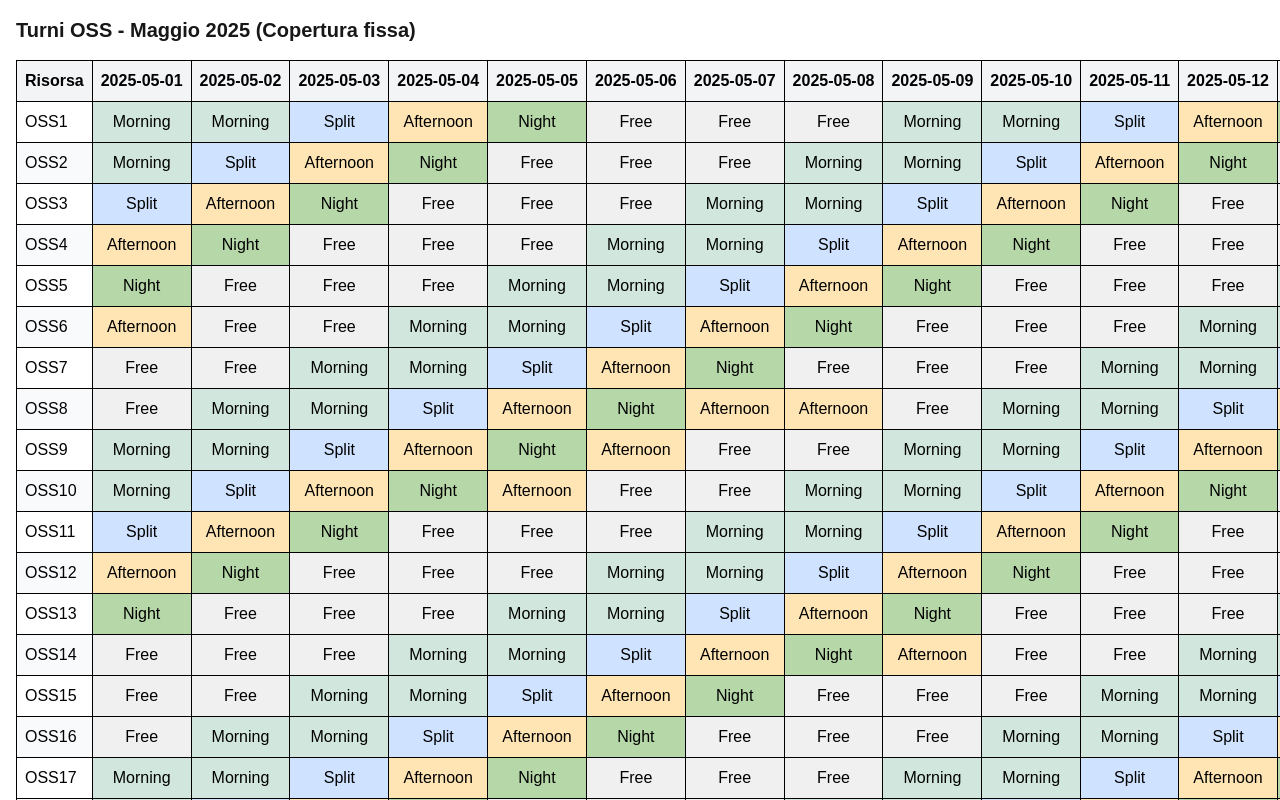
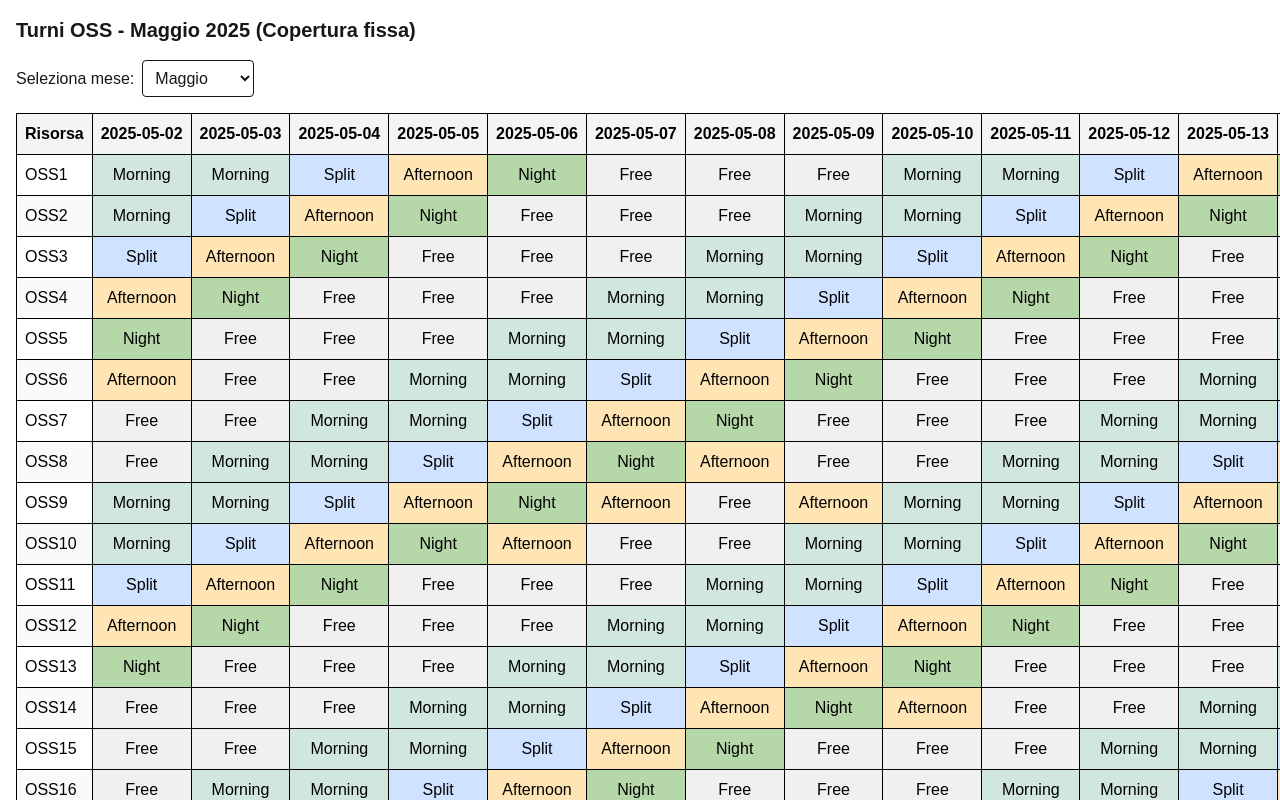
Before and after one commit to OscarC03/rsa-schedule, a Next.js app: page / in a window 1280 px wide. Shown: the top 800 px of the page. Built offline with nearby package versions, Linux system fonts and the light colour scheme.

Commit message:
feat: Refactor shift generation and add month replication functionality

```diff
--- a/src/Application Code/Shift Management/ShiftManagement.ts
+++ b/src/Application Code/Shift Management/ShiftManagement.ts
@@ -1,6 +1,6 @@
 import { Resource, ResourceShift, ShiftType } from "@/model/model";
 
-export const GenerateShift = (startDate: Date, resources: Resource[]): ResourceShift[] => {
+export const generateShift = (startDate: Date, resources: Resource[]): ResourceShift[] => {
   const DAILY_REQUIREMENTS: Record<ShiftType, number> = {
     Morning: 5,
     Afternoon: 4,
@@ -32,7 +32,7 @@ export const GenerateShift = (startDate: Date, resources: Resource[]): ResourceS
 
   const schedule: ResourceShift[] = [];
 
-  for (let day = 0; day < daysInMonth; day++) {
+  for (let day = 1; day <= daysInMonth; day++) {
     const currentDate = new Date(year, month, day + 1).toISOString().split("T")[0];
 
     const dailyCount: Record<ShiftType, number> = {
@@ -83,34 +83,50 @@ export const GenerateShift = (startDate: Date, resources: Resource[]): ResourceS
   return schedule;
 };
 
+export function replicateScheduleForMonth(
+  originalSchedule: ResourceShift[],
+  sourceMonth: number, // 0=gennaio, 4=maggio
+  targetYear: number,
+  targetMonth: number
+): ResourceShift[] {
+  // giorni del mese target
+  const daysInTargetMonth = new Date(targetYear, targetMonth + 1, 0).getDate();
+
+  // filtra la schedule base per ordinare per giorno
+  // estrai i turni raggruppati per giorno (stringa ISO)
+  const scheduleByDay: ResourceShift[][] = [];
+  const baseYear = new Date(originalSchedule[0].date).getFullYear();
+  const baseMonth = new Date(originalSchedule[0].date).getMonth();
+
+  for (let day = 1; day <= daysInTargetMonth; day++) {
+    // calcolo giorno modulo giorni mese base
+    const baseDay = ((day - 1) % (new Date(baseYear, baseMonth + 1, 0).getDate())) + 1;
+
+    // filtra i turni del baseDay
+    const dayShifts = originalSchedule.filter(s => {
+      const sDate = new Date(s.date);
+      return sDate.getFullYear() === baseYear &&
+        sDate.getMonth() === baseMonth &&
+        sDate.getDate() === baseDay;
+    });
+
+    // cambia la data al targetYear/targetMonth/day
+    const newDateStr = new Date(targetYear, targetMonth, day + 1).toISOString().split("T")[0];
+    const newDayShifts = dayShifts.map(shift => ({
+      ...shift,
+      date: newDateStr,
+    }));
+
+    scheduleByDay.push(newDayShifts);
+  }
+
+  // appiattisci e restituisci
+  return scheduleByDay.flat();
+};
+
+
 function rotateArray<T>(arr: T[], shift: number): T[] {
   const len = arr.length;
   shift = ((shift % len) + len) % len; // shift positivo modulo len
   return arr.slice(shift).concat(arr.slice(0, shift));
 }
-
-
-
-/*export const canUseResource = (resourceShifts: ResourceShift[], resource: Resource, shiftType: ShiftType, date: Date): boolean => {
-    if (resource.forbiddenShiftTypes.includes(shiftType)) {
-        return false;
-    }
-    if (resourceShifts.findIndex(e => e.date === date && e.resourceId === resource.id && e.shiftType !== ShiftType.Free) !== -1) {
-        return false;
-    }
-
-    let prevDate: Date = new Date(date.setDate(date.getDate() - 1));
-    let prevResourceShift: ResourceShift | undefined = resourceShifts.find(e => e.resourceId === resource.id && e.date === prevDate);
-    if (prevResourceShift) {
-        if ((prevResourceShift.shiftType === ShiftType.Afternoon || prevResourceShift.shiftType === ShiftType.Split) && shiftType === ShiftType.Morning) {
-            return false;
-        }
-    }
-
-    return true;
-}*/
-
-export const getDaysInMonth = (year: number, month: number): number => {
-  // month: 0 = gennaio, 1 = febbraio, ..., 11 = dicembre
-  return new Date(year, month + 1, 0).getDate();
-}
--- a/src/app/page.tsx
+++ b/src/app/page.tsx
@@ -1,14 +1,16 @@
 "use client";
 
-import { GenerateShift } from "@/Application Code/Shift Management/ShiftManagement";
+import { generateShift, replicateScheduleForMonth } from "@/Application Code/Shift Management/ShiftManagement";
 import { Resource, ResourceShift, ResourceType, Shift, ShiftType } from "@/model/model";
-import { useEffect, useState } from "react";
+import { useEffect, useRef, useState } from "react";
 
 export default function Page() {
     const [shifts, setShifts] = useState<ResourceShift[]>([]);
+    const shiftRef = useRef<ResourceShift[]>([]);
     const [matrix, setMatrix] = useState<Record<string, Record<string, ResourceShift>>>({});
     const [dateArray, setDateArray] = useState<string[]>([]);
     const [isLoading, setIsLoading] = useState<boolean>(true);
+    const [isTableLoading, setIsTableLoading] = useState<boolean>(false);
 
     const resources: Resource[] = [
         // 23 OSS A TEMPO PIENO
@@ -48,10 +50,37 @@ export default function Page() {
         Free: '#F0F0F0',     // grigio chiaro
     };
 
-    useEffect(() => {
-        const startDate = new Date('2025-05-01');
-        const resourceShifts = GenerateShift(startDate, resources);
-        setShifts(resourceShifts);
+    // Lista mesi da Maggio ad Aprile
+    const mesi = [
+        { value: 4, label: "Maggio" },
+        { value: 5, label: "Giugno" },
+        { value: 6, label: "Luglio" },
+        { value: 7, label: "Agosto" },
+        { value: 8, label: "Settembre" },
+        { value: 9, label: "Ottobre" },
+        { value: 10, label: "Novembre" },
+        { value: 11, label: "Dicembre" },
+        { value: 0, label: "Gennaio" },
+        { value: 1, label: "Febbraio" },
+        { value: 2, label: "Marzo" },
+        { value: 3, label: "Aprile" },
+    ];
+
+    // Funzione chiamata al cambio mese
+    const handleMonthChange = (e: React.ChangeEvent<HTMLSelectElement>) => {
+        const selectedMonth = parseInt(e.target.value, 10);
+        // Qui puoi chiamare la funzione che preferisci, ad esempio:
+        // aggiornaTurniPerMese(selectedMonth);
+        setIsTableLoading(true);
+        console.log("Mese selezionato:", selectedMonth);
+        const monthSchedule = replicateScheduleForMonth(shiftRef.current, 4, 2025, selectedMonth);
+        console.log("Turni del mese selezionato:", monthSchedule);
+        initSchedule(monthSchedule);
+        setIsTableLoading(false);
+    };
+
+    const initSchedule = (resourceShifts: ResourceShift[]) => {
+        setIsLoading(true);
 
         // Estrai tutte le date distinte ordinate
         const dateSet = new Set(resourceShifts.map(t => t.date));
@@ -71,6 +100,14 @@ export default function Page() {
 
         setMatrix(mappaTurni);
         setIsLoading(false);
+    }
+
+    useEffect(() => {
+        const startDate = new Date(2025, 4, 1, 0, 0, 0, 0); // Inizio del mese corrente
+        const monthSchedule = generateShift(startDate, resources);
+        setShifts(monthSchedule);
+        shiftRef.current = monthSchedule; // Salva i turni generati nel ref
+        initSchedule(monthSchedule);
     }, []);
 
     if(isLoading)
@@ -79,6 +116,22 @@ export default function Page() {
     return (
         <div className="p-4 overflow-auto">
             <h2 className="text-xl font-semibold mb-4">Turni OSS - Maggio 2025 (Copertura fissa)</h2>
+            {/* ComboBox dei mesi */}
+            <div className="mb-4">
+                <label htmlFor="mese" className="mr-2 font-medium">Seleziona mese:</label>
+                <select
+                    id="mese"
+                    className="border rounded p-2"
+                    defaultValue={4}
+                    onChange={handleMonthChange}
+                >
+                    {mesi.map(mese => (
+                        <option key={mese.value} value={mese.value}>{mese.label}</option>
+                    ))}
+                </select>
+            </div>
+            {
+                !isTableLoading ?
                     <table className="min-w-full border border-gray-300 table-auto">
                         <thead className="bg-gray-100">
                             <tr>
@@ -111,6 +164,9 @@ export default function Page() {
                         ))}
                         </tbody>
                     </table>
+                :
+                    <div className="p-4">Caricamento in corso...</div>
+            }
         </div>
     );
 }
```
Lines whose indentation alone changed are shown as unchanged.
